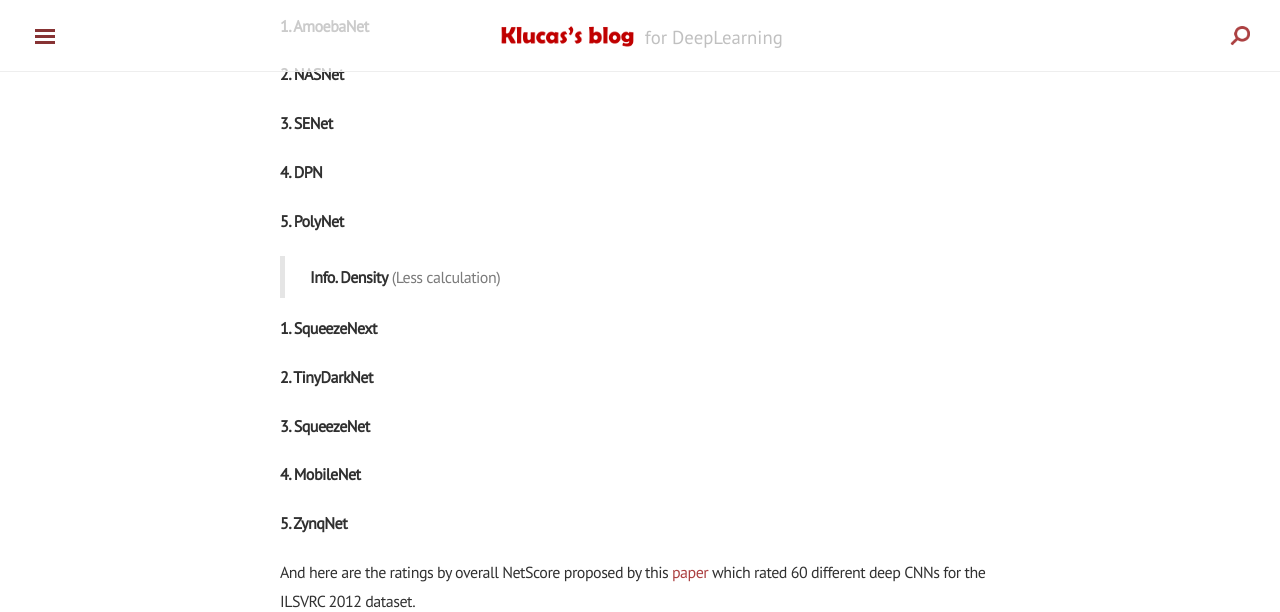
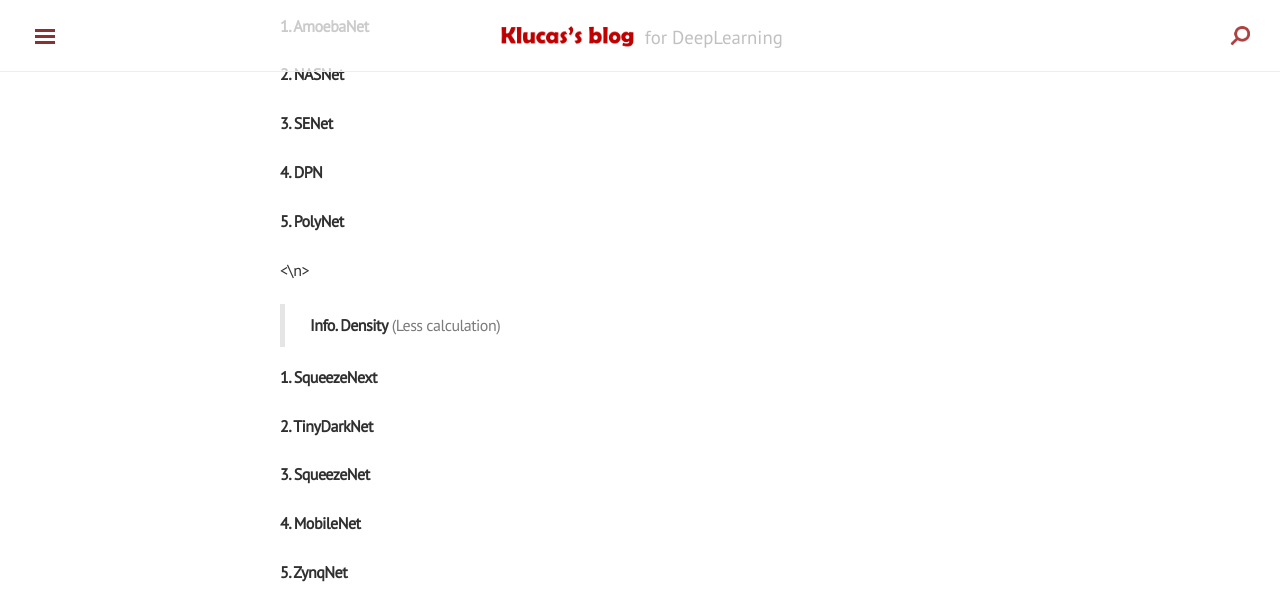
Before and after one commit to hanbinko/HBLucasKo.github.io, a Jekyll site: the page built from _posts/2019-02-11-Trends.md, in a window 1280 px wide and 900 px high, scrolled down 775 px, cut to the strip 0-612 px from the top of the window. Built offline with Jekyll 4.4.1, drawn with Linux system fonts in a browser that asks for light colours; nearby versions of some CDN libraries; our own code applies the rules of GitHub Pages for plain Markdown files; comment, search, counter and statistics services are not loaded.

Commit message:
Update 2019-02-11-Trends.md

```diff
--- a/_posts/2019-02-11-Trends.md
+++ b/_posts/2019-02-11-Trends.md
@@ -29,7 +29,7 @@ Here are the **fastest** and most **accurate** convolution neural networks nowad
 **5. PolyNet**
 
 
-
+<\n>
 
 > **Info. Density** (Less calculation)
 
```
